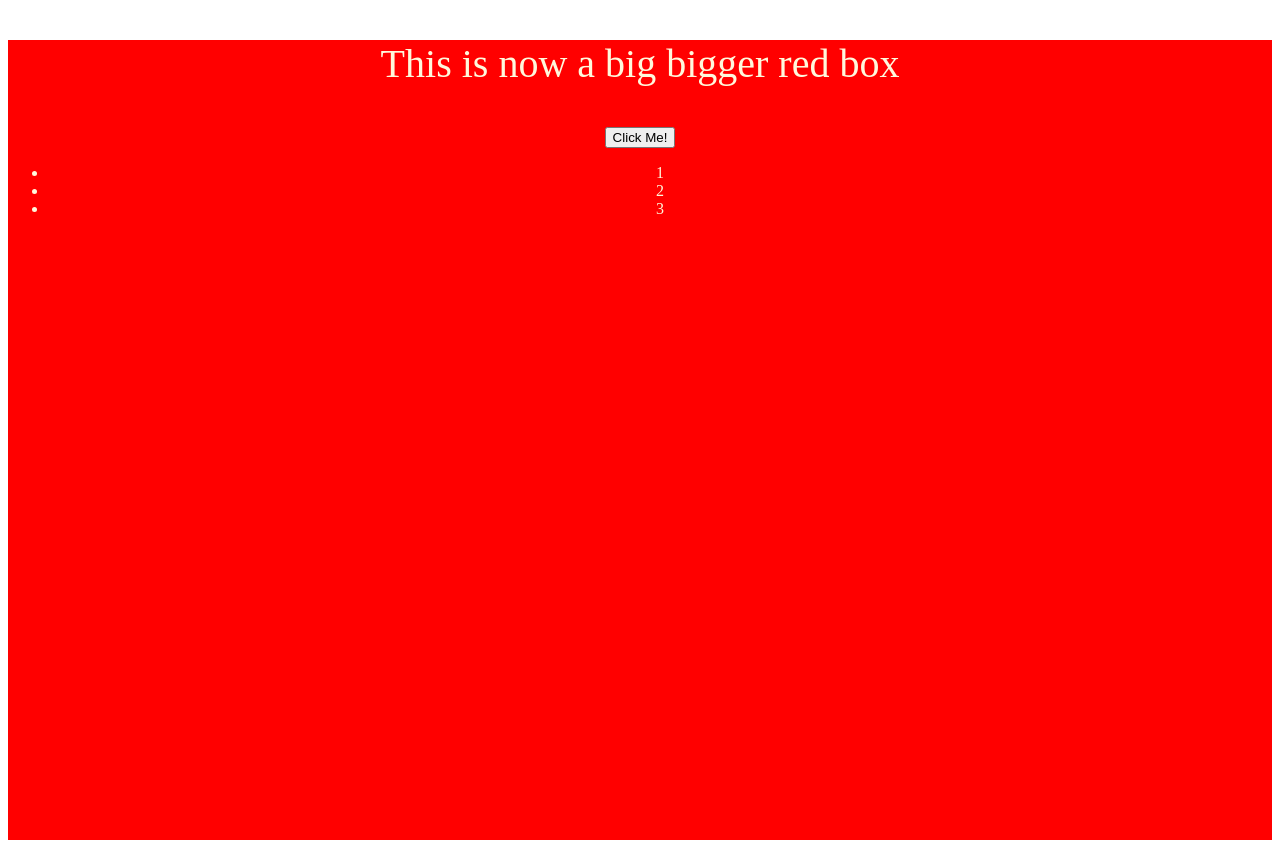
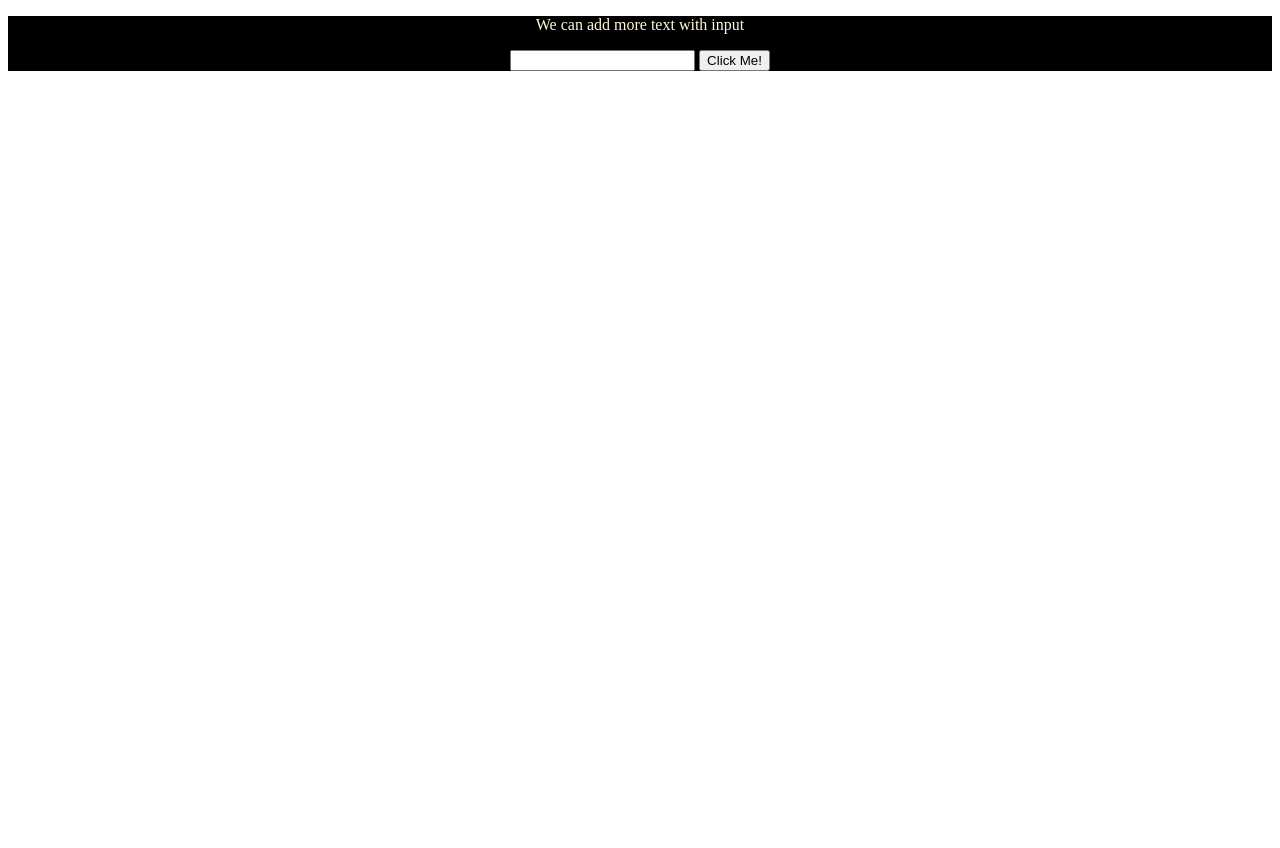
Before and after one commit to WhalenSITHS/Intro-To-JavaScript-2021, a plain HTML site: page index.html in a window 1280 px wide. After the commit the page ends 800 px from the top, so only its background shows below. Drawn offline with Linux system fonts and the light colour scheme.

Commit message:
sdfgsdfg

```diff
--- a/index.html
+++ b/index.html
@@ -8,17 +8,11 @@
     <link rel="stylesheet" href="style.css" />
   </head>
   <body>
-    <div id="big-black-box">
-      <p id="text">this is a big black box, now go look at console</p>
-
+    <div id="container-box">
+      <p id="text">We can add more text with input</p>
+      <input type="text" id="input" />
       <button type="button" id="btn">Click Me!</button>
-      <ul>
-        <li class="point">1</li>
-        <li class="point">2</li>
-        <li class="point">3</li>
-      </ul>
     </div>
-
     <script src="index.js"></script>
   </body>
 </html>
--- a/index.js
+++ b/index.js
@@ -1,18 +1,12 @@
 const DOMSelectors = {
   button: document.getElementById("btn"),
-  text: document.querySelector("#text"),
-  box: document.getElementById("big-black-box"),
-  points: document.querySelectorAll(".point"), //node list
+  box: document.getElementById("container-box"),
+  input: document.querySelector(`#input`),
 };
-
-function backgroundAndText(background, text) {
-  background.style.backgroundColor = "red";
-  text.textContent = "This is now a big bigger red box";
-  text.style.fontSize = "40px";
-}
-
-backgroundAndText(DOMSelectors.box, DOMSelectors.text);
-
-function changeLi() {
-  DOMSelectors.points.forEach((point) => {});
-}
+/* const cat = "meow";
+DOMSelectors.box.insertAdjacentHTML("afterend", `<h1>We are an ${cat}</h1>`); */
+DOMSelectors.button.addEventListener("click", function () {
+  let input = DOMSelectors.input.value;
+  DOMSelectors.box.insertAdjacentHTML("beforeend", `<p> ${input}</p>`);
+  DOMSelectors.input.value = "";
+});
--- a/style.css
+++ b/style.css
@@ -1,8 +1,11 @@
-#big-black-box {
+#container-box {
   background-color: black;
 
   font-size: 2vh;
   color: cornsilk;
-  height: 100vh;
   text-align: center;
 }
+
+.cat-poster {
+  width: 10rem;
+}
```
